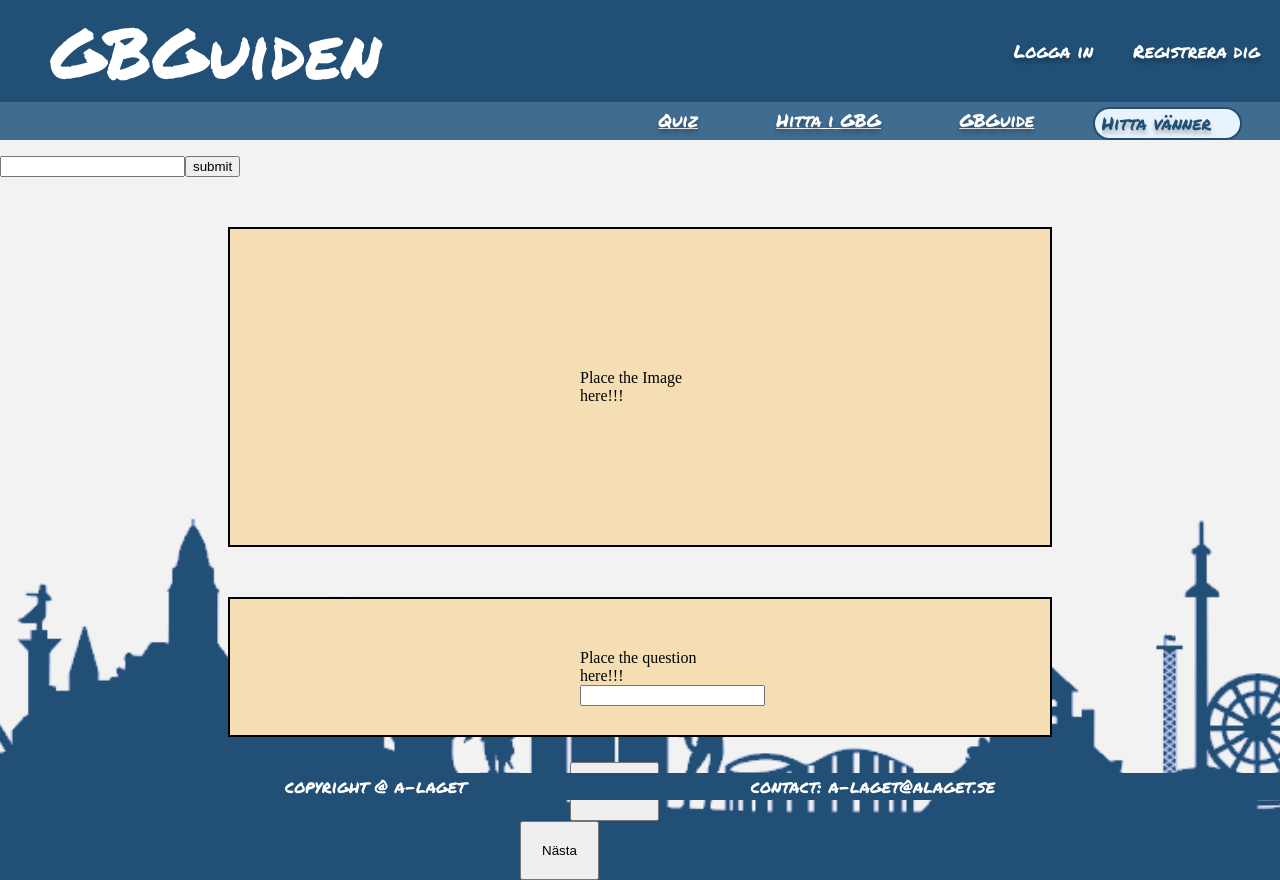
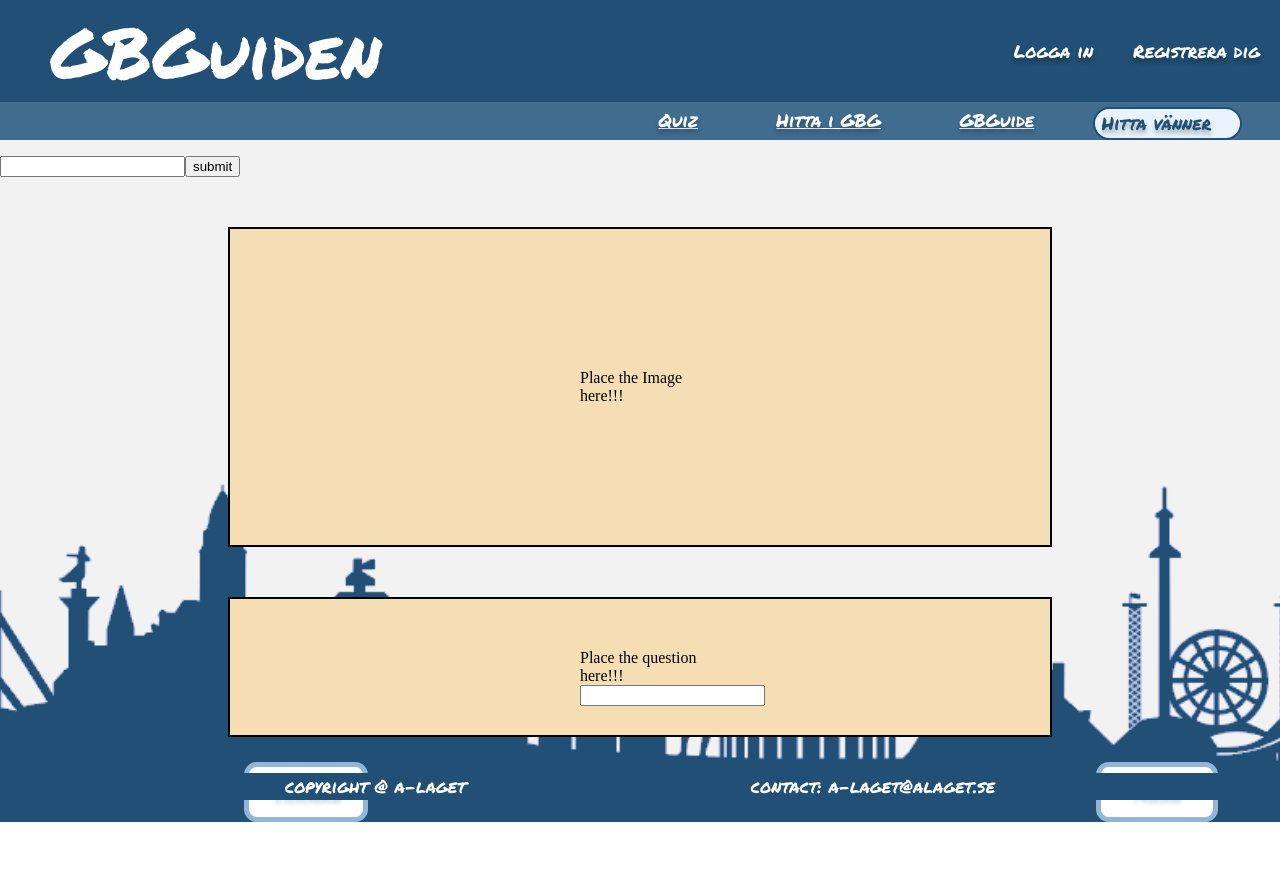
Before and after one commit to Goteborgs-guiden/Gotehenburg-guide, a Vue app in the folder frontend/: page /FillInBlankQuizView in a window 1280 px wide. After the commit the page ends 822 px from the top, so only its background shows below. Built offline with nearby package versions, Linux system fonts and the light colour scheme; no server answers.

Commit message:
Update ButtonsForFillInBlank

```diff
--- a/frontend/src/components/FillInBlankComponents/ButtonsForFillInBlank.vue
+++ b/frontend/src/components/FillInBlankComponents/ButtonsForFillInBlank.vue
@@ -1,5 +1,5 @@
 <script setup>
-import {RouterLink} from "vue-router";
+import { RouterLink } from 'vue-router'
 </script>
 <template>
   <main>
@@ -10,14 +10,23 @@ import {RouterLink} from "vue-router";
   </main>
 </template>
 <style scoped>
-button{
-  padding: 20px 20px;
+button {
+  padding: 0.8rem 1.4rem;
+  border-radius: 0.8rem;
+  border: 5px solid #91b6d8;
+  background: #fff;
+  color: #214f75;
+  text-shadow: 0px 4px 4px rgba(0, 0, 0, 0.3);
+  font-family: 'Newsreader';
+  font-size: 1.3125rem;
 }
-.Back{
-  margin-left: 550px;
-  margin-top: 25px;
+.Back {
+  margin-left: 14rem;
+  margin-top: 1.55rem;
 }
-.Next{
-  margin-left: 500px;
+.Next {
+  margin-left: 43rem;
+  padding-left: 2rem;
+  padding-right: 2rem;
 }
 </style>
```
